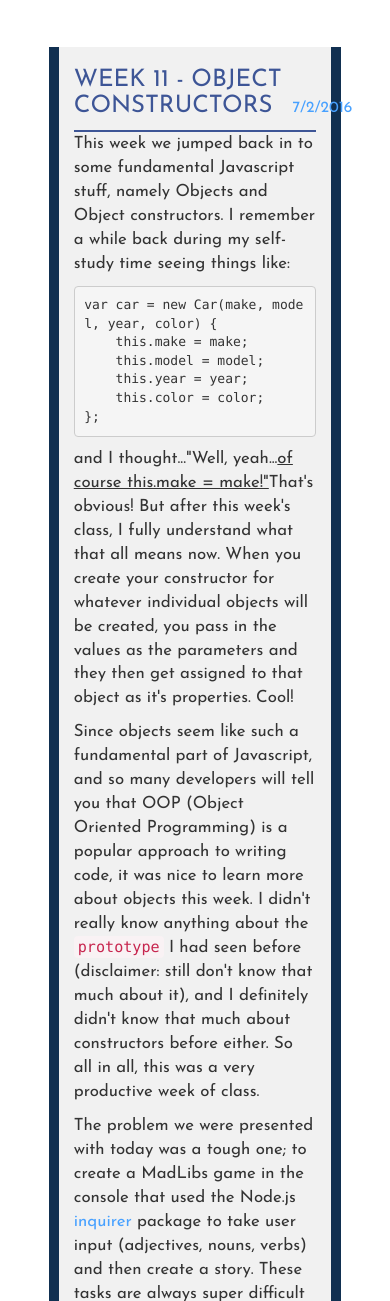
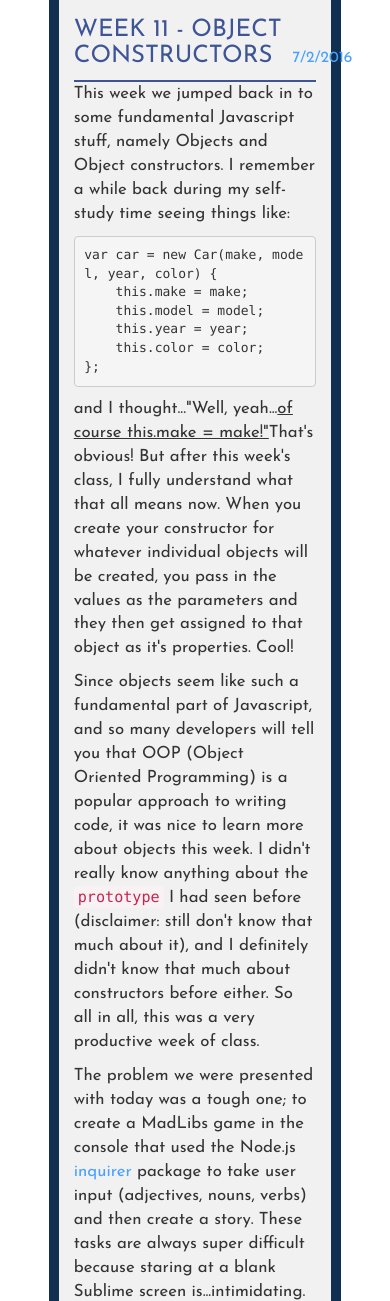
Before and after one commit to dsuare1/Portfolio, a PHP site: page /blog.html in a window 390 px wide; the page is wider, and only the part inside the window is pictured. Shown: the part 53-1354 px from the top of that part. Run offline with PHP 8.4, Linux system fonts and the light colour scheme; some libraries are stand-ins or nearby versions.

Commit message:
fixed top margin on blog container for mobiel view

```diff
--- a/assets/css/freelancer/css/freelancer.css
+++ b/assets/css/freelancer/css/freelancer.css
@@ -578,3 +578,9 @@ h3 small {
     font-style: bolder;
     text-decoration: underline;
 }
+
+@media(max-width:767px) {
+    .blog-container {
+        margin-top: 50px;
+    }
+}
```
